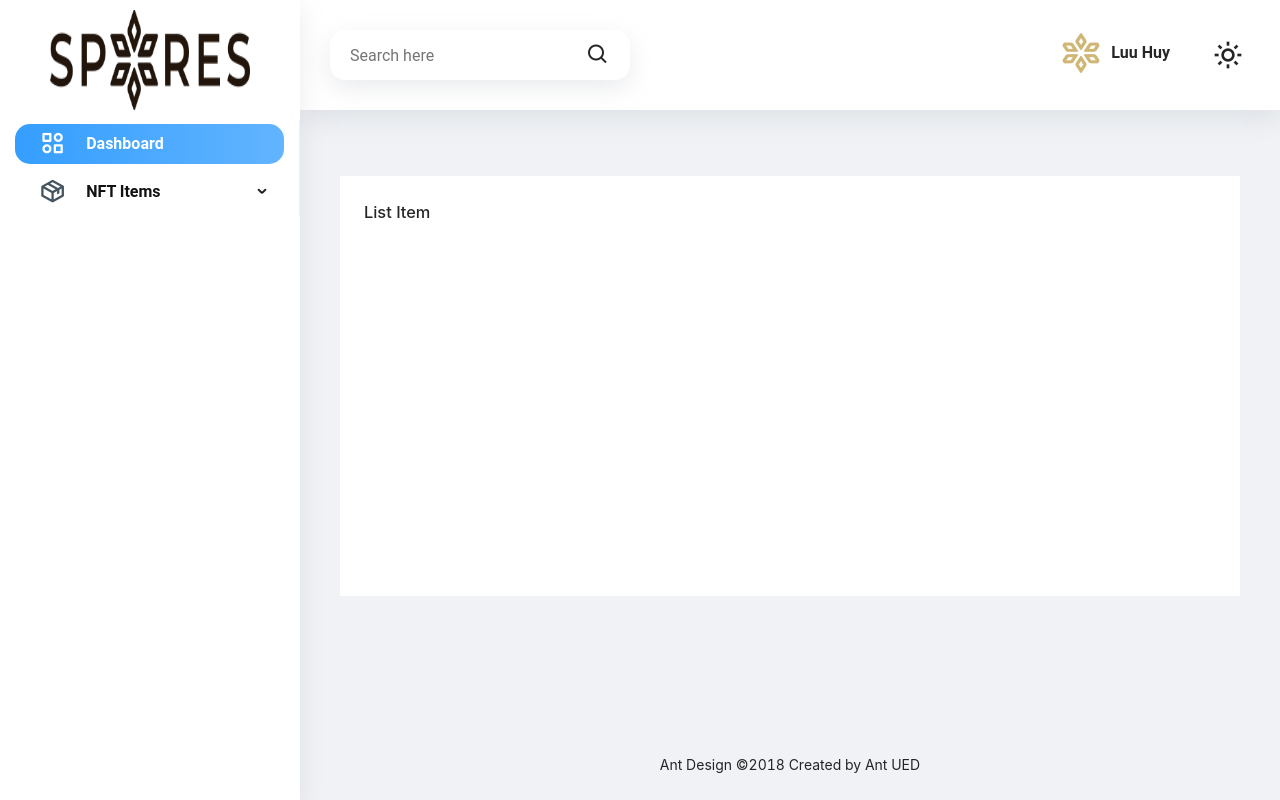
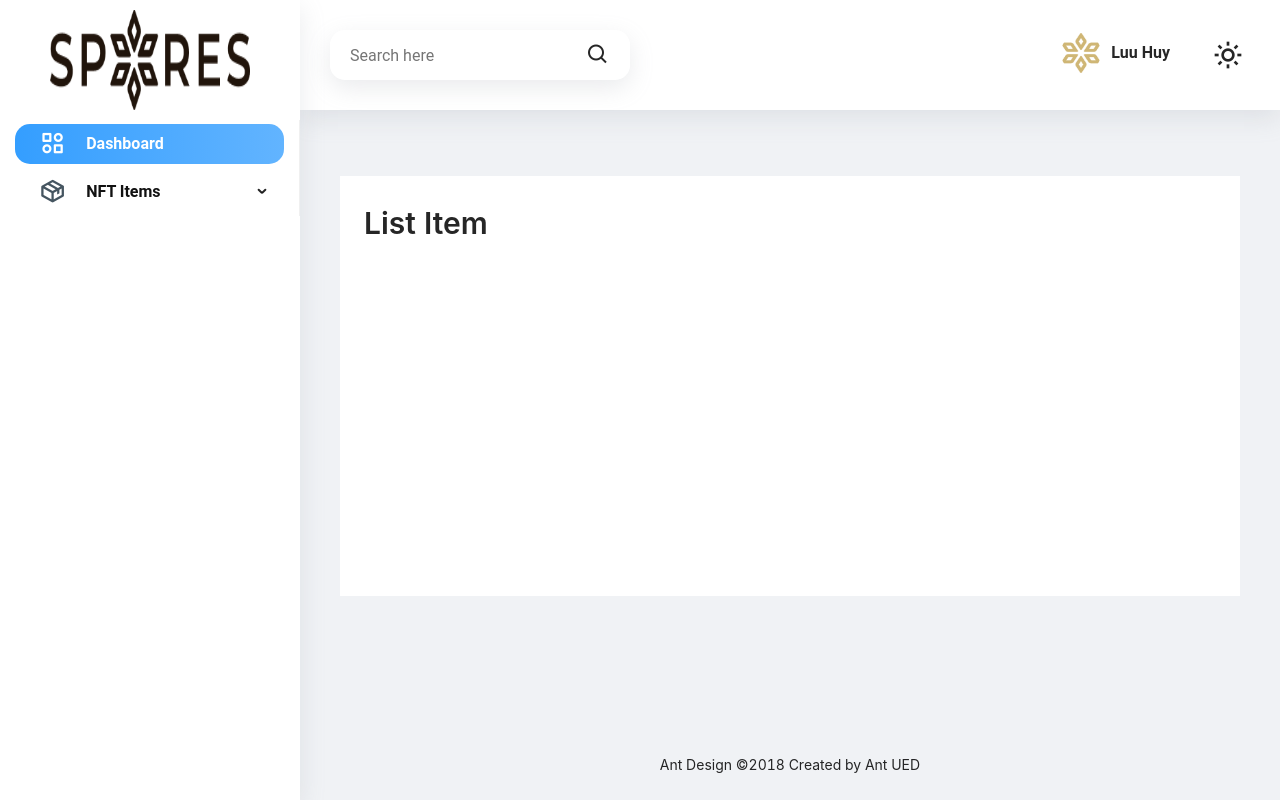
Before and after one commit to huyldth1908041/spores-assessment-front-end, a Next.js app: page /nft-items in a window 1280 px wide. Built offline with nearby package versions, Linux system fonts and the light colour scheme.

Commit message:
add pag header component

```diff
--- /dev/null
+++ b/src/components/PageHeader/index.js
@@ -0,0 +1,11 @@
+import styled from "styled-components";
+
+const PageTitle = styled.h1`
+  font-size: 30px;
+  font-weight: 600;
+`
+
+const PageHeader = ({title}) => {
+    return <PageTitle>{title}</PageTitle>
+}
+export default PageHeader;
--- a/src/views/NFT-Items/index.js
+++ b/src/views/NFT-Items/index.js
@@ -1,4 +1,8 @@
+import PageHeader from "../../components/PageHeader";
+
 const ListItemView = () => {
-    return <h1>List Item</h1>
+    return <>
+        <PageHeader title="List Item"/>
+    </>
 }
 export default ListItemView
```
Also changed, not shown: src/views/NFT-Items/Create.js (+3 -5 lines).
